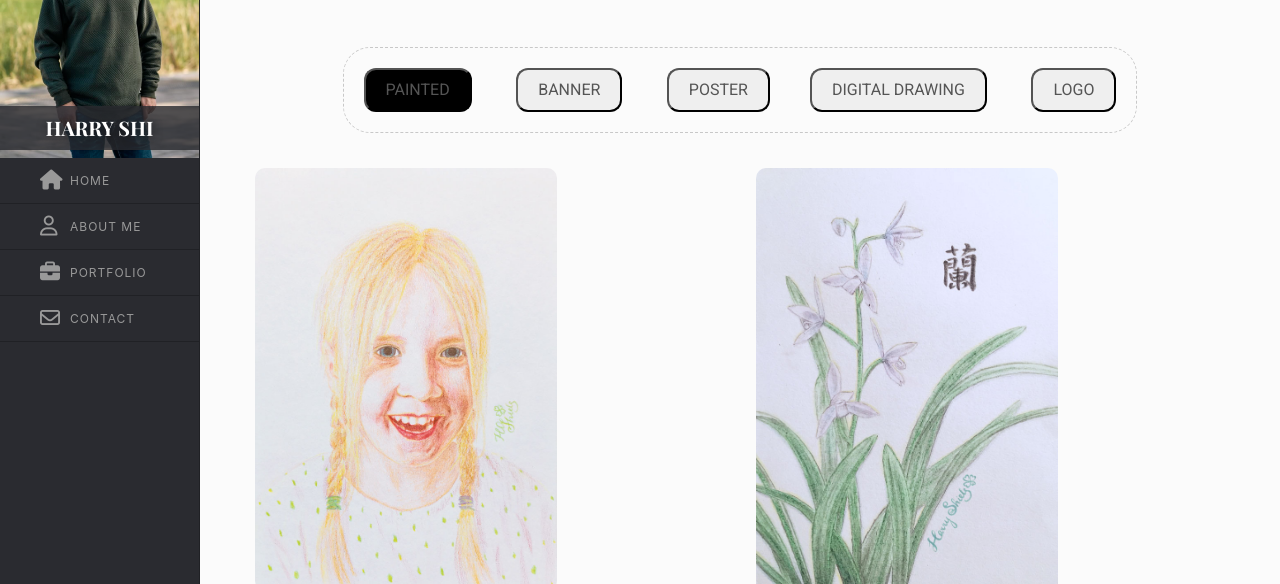
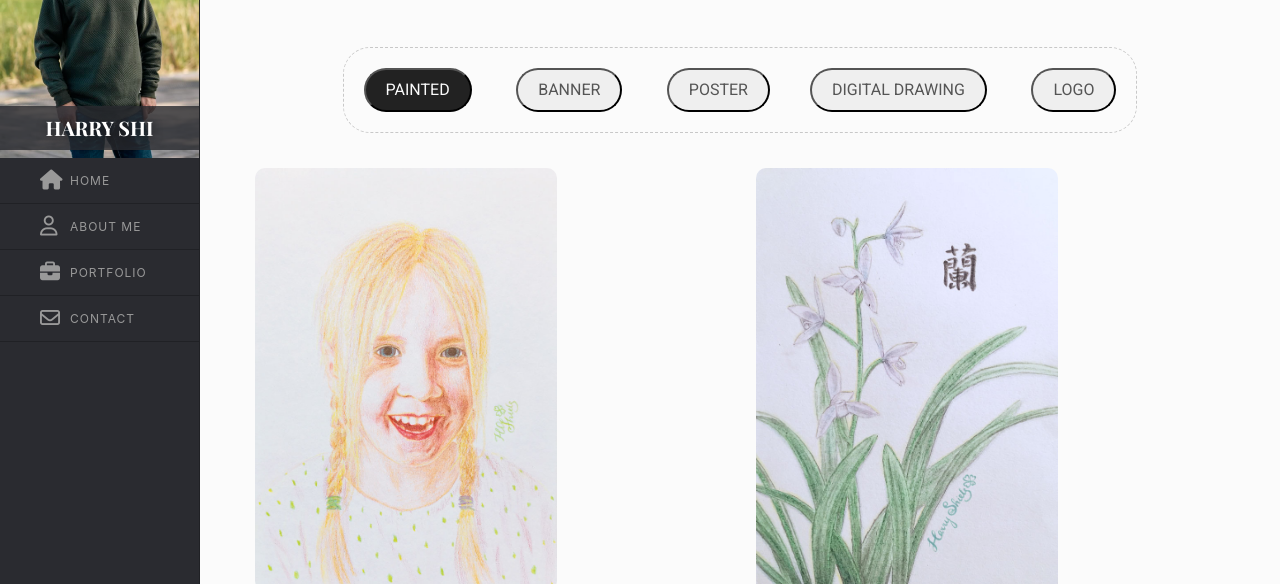
Before and after one commit to LiHuimin-GitHub/personal-portfolio, a plain HTML site: page portfolio.html in a window 1280 px wide. Both pictures are taken after a click on the button "PAINTED". Shown: the part 108-692 px from the top of the page. Drawn offline with nearby package versions, Linux system fonts and the light colour scheme.

Commit message:
update the buttons choice script

```diff
--- a/css/style.css
+++ b/css/style.css
@@ -515,7 +515,9 @@ header .header-mobile .header-toggle i {
     transition: all .3s ease;
 }
 
+
 .portfolio-section .portfolio-filter ul li button{
+
     display: inline-block;
     font-size: 16px;
     cursor: pointer;
@@ -528,10 +530,19 @@ header .header-mobile .header-toggle i {
     -webkit-transition: all .3s ease;
     -o-transition: all .3s ease;
     transition: all .3s ease;
-    border-radius: 12px;
+    border-radius: 27px;
     box-shadow: none;
 
 
+
+
+}
+
+.portfolio-section .portfolio-filter ul li button.active {
+     background-color: #222;
+    -webkit-border-radius: 27px;
+    border-radius: 27px;
+    color: #FBFBFB;
 
 }
 
--- a/portfolio.html
+++ b/portfolio.html
@@ -298,10 +298,6 @@
                         </a>
                       </div>
                     </div>
-
-
-
-
                   </div>
                 </div>
               </div>
@@ -409,6 +405,25 @@
 
 
   </script>
+
+  <script>
+    // 获取所有按钮元素
+    const buttons = document.querySelectorAll('button');
+
+    // 为每个按钮添加点击事件监听器
+    buttons.forEach(button => {
+      button.addEventListener('click', () => {
+        // 移除所有按钮的“active”类
+        buttons.forEach(btn => btn.classList.remove('active'));
+
+        // 将当前点击的按钮设置为选中状态
+        button.classList.add('active');
+      });
+    });
+
+    // 默认选中"Painted"按钮
+    document.getElementById('button1').classList.add('active');
+  </script>
 </body>
 
 </html>
```
Also changed, not shown: about.html (+9 -9 lines), index.html (+1 -0 lines).
